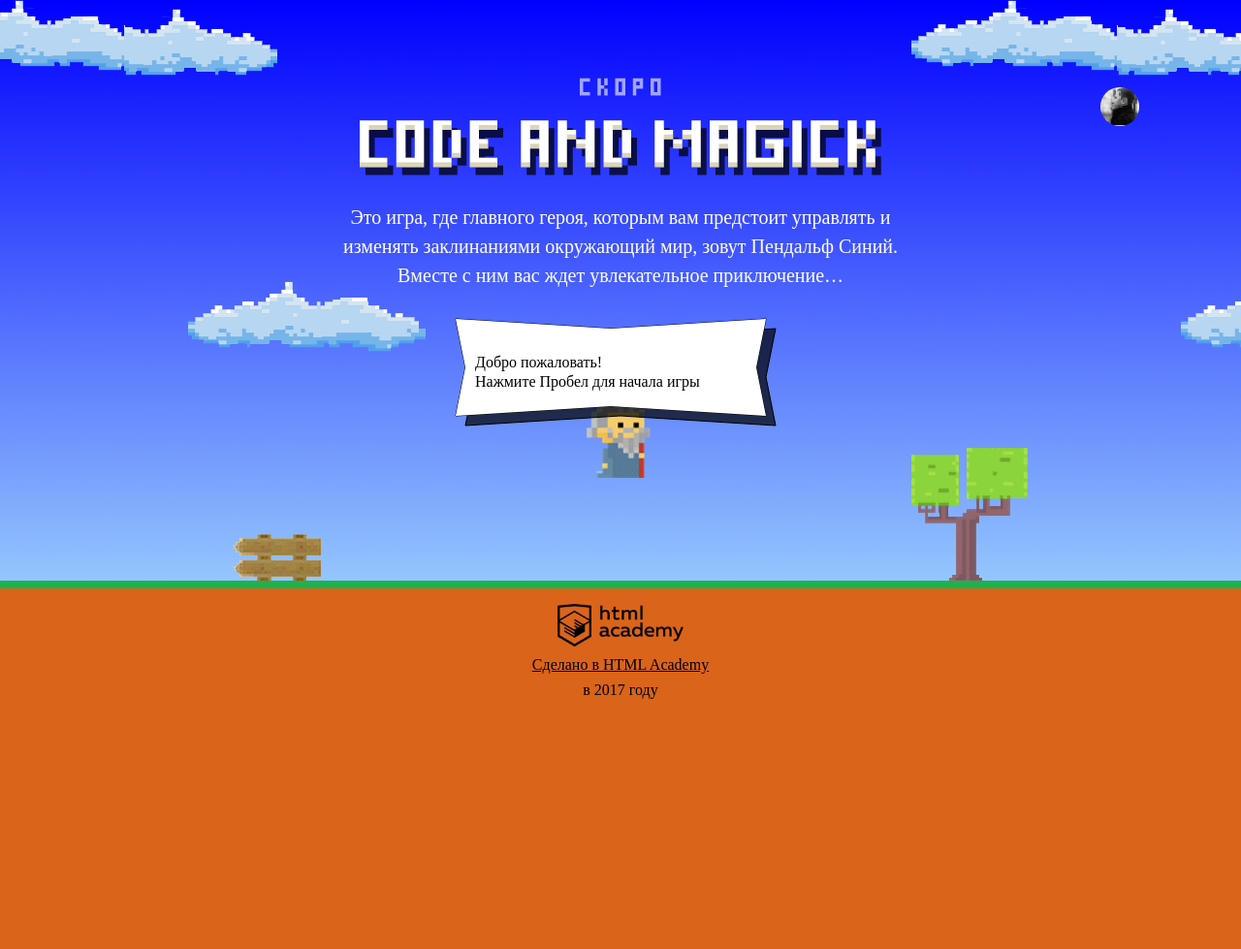
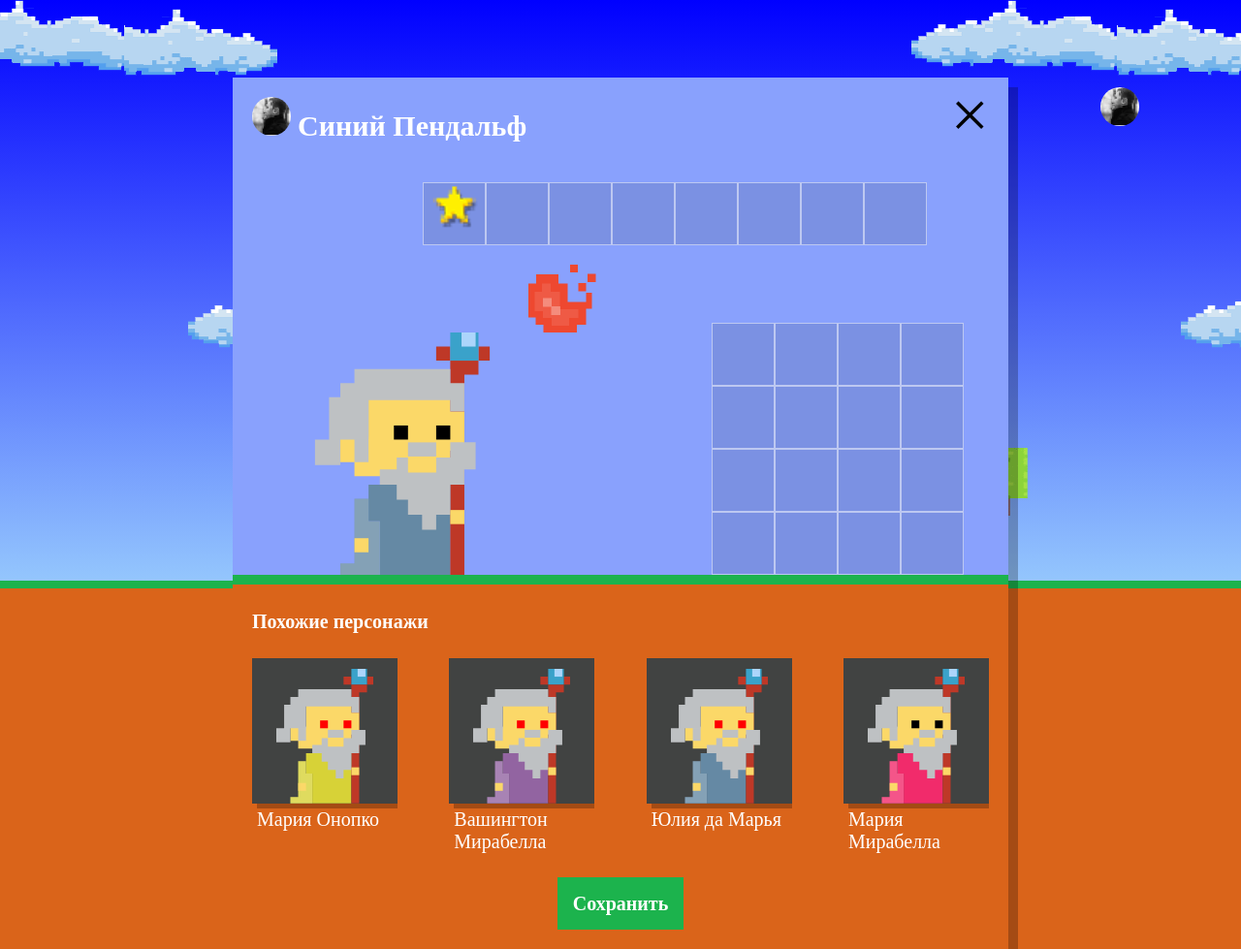
Before and after one commit to magtesyan/code-and-magick-19, a website: page index.html in a window 1280 px wide. Shown: the whole page at 97% size. Before the commit the page ends 800 px from the top, so only its background shows below. Drawn offline with Linux system fonts and the light colour scheme; a web font is replaced by a local one.

Commit message:
Added wizards dialog

```diff
--- a/index.html
+++ b/index.html
@@ -204,6 +204,7 @@
 </script>
 <script src="js/game.js"></script>
 <script src="js/stat.js"></script>
+<script src="js/setup.js"></script>
 
 </body>
 </html>
--- /dev/null
+++ b/js/setup.js
@@ -0,0 +1,50 @@
+'use strict';
+
+var userDialog = document.querySelector('.setup');
+var similarWizardTemplate = document.querySelector('#similar-wizard-template').content.querySelector('.setup-similar-item');
+var similarListElement = userDialog.querySelector('.setup-similar-list');
+
+userDialog.classList.remove('hidden');
+
+var WIZARD_NAMES = ['Иван', 'Хуан Себастьян', 'Мария', 'Кристоф', 'Виктор', 'Юлия', 'Люпита', 'Вашингтон'];
+var WIZARD_SURNAMES = ['да Марья', 'Верон', 'Мирабелла', 'Вальц', 'Онопко', 'Топольницкая', 'Нионго', 'Ирвинг'];
+var WIZARD_COAT_COLORS = ['rgb(101, 137, 164)', 'rgb(241, 43, 107)', 'rgb(146, 100, 161)', 'rgb(215, 210, 55)', 'rgb(0, 0, 0)'];
+var WIZARD_EYE_COLORS = ['black', 'red', 'blue', 'yellow', 'green'];
+
+var getRandomValueFromArray = function (arr) {
+  return arr[Math.round(Math.random() * (arr.length - 1))];
+};
+
+var concatNameAndSurname = function (arr1, arr2) {
+  return getRandomValueFromArray(arr1) + ' ' + getRandomValueFromArray(arr2);
+};
+
+var wizards = new Array(4);
+for (var i = 0; i < wizards.length; i++) {
+  wizards[i] = {
+    name: concatNameAndSurname(WIZARD_NAMES, WIZARD_SURNAMES),
+    coatColor: getRandomValueFromArray(WIZARD_COAT_COLORS),
+    eyesColor: getRandomValueFromArray(WIZARD_EYE_COLORS)
+  };
+}
+
+var renderWizard = function (wizard) {
+  var wizardElement = similarWizardTemplate.cloneNode(true);
+
+  wizardElement.querySelector('.setup-similar-label').textContent = wizard.name;
+  wizardElement.querySelector('.wizard-coat').style.fill = wizard.coatColor;
+  wizardElement.querySelector('.wizard-eyes').style.fill = wizard.eyesColor;
+
+  return wizardElement;
+};
+
+var addWizard = function (wizardsArr) {
+  var fragment = document.createDocumentFragment();
+  for (i = 0; i < wizardsArr.length; i++) {
+    fragment.appendChild(renderWizard(wizardsArr[i]));
+  }
+  similarListElement.appendChild(fragment);
+};
+
+addWizard(wizards);
+userDialog.querySelector('.setup-similar').classList.remove('hidden');
```
